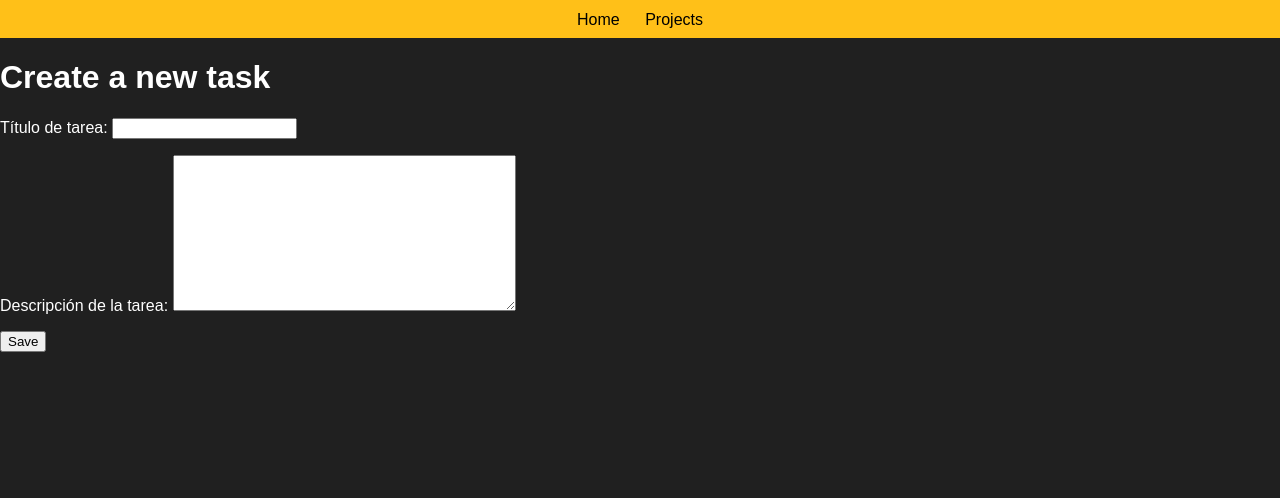
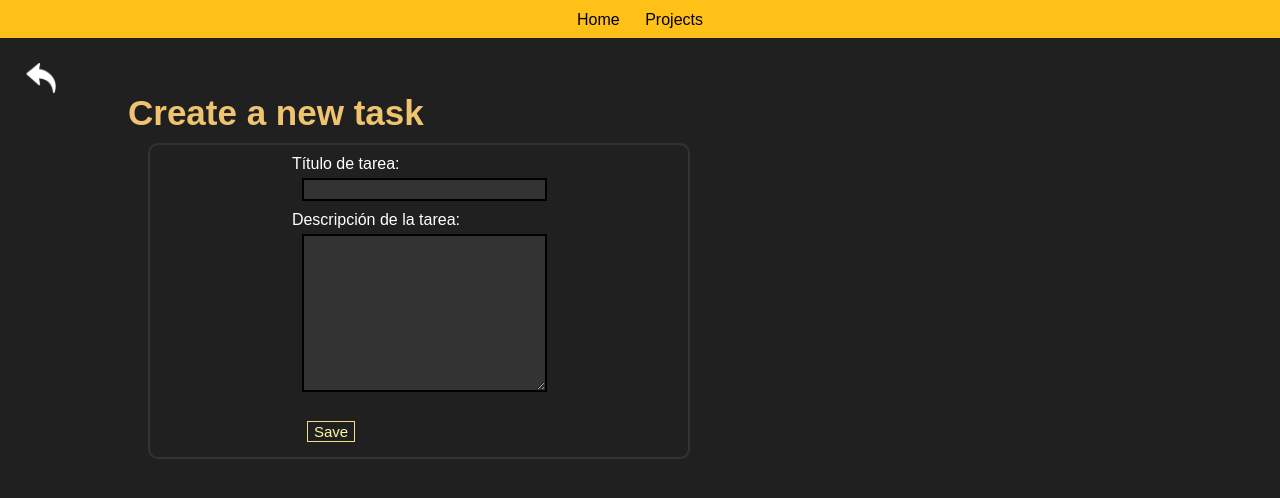
Before and after one commit to estefancayuela/TaskManager, a Django app: page /create_task/1 in a window 1280 px wide. Shown: the top 498 px of the page. Run offline with Django 5.2, Linux system fonts and the light colour scheme.

Commit message:
Firts aviable version
All the features are available and have visual features

```diff
--- a/myapp/static/styles/project_detail.css
+++ b/myapp/static/styles/project_detail.css
@@ -4,13 +4,20 @@ section{
 }
 header{
     padding-top: 25px;
+    margin-bottom: 10px;
 }
 header h1{
     font-size: 35px;
     color: #f0c46f;
-    margin-bottom: 0.5em;
     display: inline;
     margin-right: 10px;
+}
+header img{
+    width: 30px;
+    height: 30px;
+    margin-right: 10px;
+    display: block;
+    margin-left: -10%;
 }
 .tasks{
     padding-left: 10px;
@@ -28,11 +35,133 @@ header h1{
     color: #f8de88;
     font-size: 30px;
 }
+.tasks p{
+    margin-left: 10px;
+}
 div img{
     margin-left: 10px;
+    margin-right: 10px;
     width: 30px;
     height: 30px;
 }
-.tasks p{
+.checkbox-empty{
+    width: 20px;
+    height: 20px;
+    text-decoration: none;
+    color: white;
+    margin-right: 10px;
+    cursor: pointer;
+    background-color: rgb(0, 0, 0, 0);
+    border: 2px solid #f8de88;
+}
+.done-tasks-container{
+    align-items: center;
+    margin-top: 15px;
+    margin-bottom: 30px;
+}
+.label-p-container-done-tasks{
+    display: inline;
+    align-items: center;
+}
+.label-p-container-done-tasks label{
+    display: inline;
+    align-items: center;
+    cursor: pointer;
+    color: #727272;
+    margin-right: 5px;
+}
+.label-p-container-done-tasks p{
+    display: inline-block;
+    align-items: center;
+    font-size: 20px;
+    color: #727272;
+    transform: rotate(-90deg)
+}
+#show-done-tasks{
+    display: none;
+}
+.done-tasks{
+    display: none;
+    margin-top: 20px;
+}
+#show-done-tasks:checked ~ .done-tasks {
+    display:block;
+}
+hr{
+    margin-right: 5px;
+    border: none;
+    background-color: #333;
+    height: 2px;
+}
+form button{
+    margin: 15px;
+    background-color: rgb(0, 0, 0, 0);
+    border: solid 1px #f8de88;
+    cursor: pointer;
+    font-size: 15px;
+    color: #fff8a1;
+}
+form button:hover{
+    background-color: #f8de88;
+    color: #000;
+}
+.tasks-done-container-general{
+    padding-left: 10px;
+    margin-left: 20px;
+    border: 2px solid #333;
+    border-radius: 10px;
+    margin-top: 20px;
+}
+.tasks-done-container-general div{
+    display: flex;
+    justify-content: space-between;
+    align-items: center;
+}
+.tasks-done-container-general h2{
+    display: inline;
+    color: #756940;
+    font-size: 30px;
+}
+.tasks-done-container-general p{
     margin-left: 10px;
 }
+.done-tasks button{
+    margin: 15px;
+    background-color: rgb(0, 0, 0, 0);
+    border: solid 1px #f88888;
+    cursor: pointer;
+    font-size: 15px;
+    color: #ffa1a1;
+}
+.done-tasks button:hover{
+    background-color: #f88888;
+    color: #000;
+}
+.create-task{
+    max-width: 600px;
+    display: flex;
+    justify-content: center;
+}
+.create-form{
+    display: block;
+    justify-content: center;
+    width: 50%;
+    margin-top: 10px;
+}
+.create-form div{
+    display: block;
+    justify-content: center;
+    margin-bottom: 10px;
+}
+.create-form input, .create-form textarea{
+    width: 90%;
+    margin-left: 10px;
+    background-color: #333;
+    color: white;
+    border: 2px solid #000;
+    padding: 2px;
+    margin-top: 5px;
+}
+.create-task, .create-project{
+    width: fit-content;
+}
--- a/myapp/templates/layouts/base.html
+++ b/myapp/templates/layouts/base.html
@@ -1,12 +1,13 @@
 <!DOCTYPE html>
-<html lang="en">
+<html lang="es">
 <head>
     {% load static %}
     <meta charset="UTF-8">
     <meta name="viewport" content="width=device-width, initial-scale=1.0">
+    <link rel="shortcut icon" href="{% static 'favicon.ico' %}" type="image/x-icon">
     <link rel="stylesheet" href="{% static 'styles/base.css' %}">
     {% block extra_head %}
-    <title>Wachin</title>
+    <title>Task Manager</title>
     {% endblock %}
 </head>
 <body>
--- a/myapp/templates/projects/projects.html
+++ b/myapp/templates/projects/projects.html
@@ -10,9 +10,11 @@
         <h1>Projects</h1>
         <a href="{% url 'create_project' %}"><img src="{% static 'plus_green.png' %}" alt="Plus green icon"></a>
     </header>
-        {{ message }}
+    {% if not project_list %}
+        <p>It seems like you haven't created a project yet...</p>
+    {% endif %}
     {% for project in project_list %}
-    <div>
+    <div class="project-container">
         <a href="{% url 'project_details' project.id %}"><h2>{{ project.name }}</h2></a>
         <a href="{% url 'delete_project' project.id %}" onclick="return confirm('¿Estás seguro de que quieres eliminar este proyecto?');"><img src="{% static 'trash.png' %}" alt="Trash icon"></a>
     </div>
--- a/myapp/templates/tasks/create_task.html
+++ b/myapp/templates/tasks/create_task.html
@@ -1,13 +1,23 @@
 {% extends 'layouts/base.html' %}
+{% load static %}
+{% block extra_head %}
+<title>Projects</title>
+<link rel="stylesheet" href="{% static 'styles/project_detail.css' %}">
+{% endblock %}
 {% block content %}
+<section>
+    <header>
+        <a href="{% url 'all_projects' %}"><img src="{% static 'arrow_white.png' %}" alt="Arrow White"></a>
         <h1>Create a new task</h1>
-
-<form method="POST">
+    </header>
+    <div class="tasks create-task">
+        <form method="POST" class="create-form">
             {% csrf_token %}
-    {{ form.as_p }}
+            {{ form.as_div }}
             <button>
                 Save
             </button>
-
         </form>
+    </div>
+</section>
 {% endblock %}
--- a/myapp/views.py
+++ b/myapp/views.py
@@ -13,8 +13,6 @@ def index(request):
 #PROJECTS
 def projects(request):
     project_list=list(Project.objects.values())
-    if project_list == []:
-        return render(request, 'projects/projects.html', {'project_list': project_list, 'message': 'No projects yet'})
     return render (request, 'projects/projects.html', {'project_list': project_list})
 
 def create_project(request):
```
Also changed, not shown: myapp/static/styles/projects.css (+9 -4 lines), myapp/templates/projects/create_project.html (+13 -2 lines), myapp/templates/projects/project_detail.html (+28 -10 lines), myapp/static/arrow_white.png (added), myapp/static/favicon.ico (added), myapp/static/noprojectsyet.png (added). Lines whose indentation alone changed are shown as unchanged.
